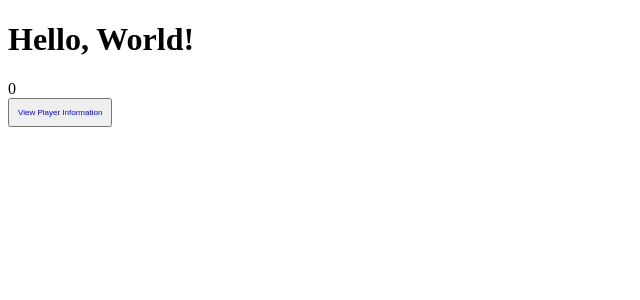
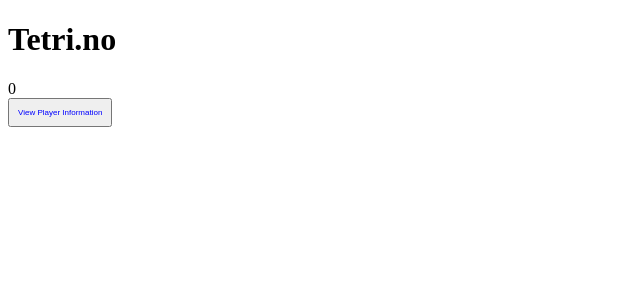
Before and after one commit to ptriklee/TetrioUser, a React app: page / in a window 1280 px wide. Shown: the top 300 px of the page, without its empty margins (0-640 px from the left). Built offline with nearby package versions, Linux system fonts and the light colour scheme; no server answers; the HTML template or start-up script is replaced by a standard one.

Commit message:
Reverting previous changes

```diff
--- a/client/src/components/App.jsx
+++ b/client/src/components/App.jsx
@@ -7,13 +7,13 @@
   useEffect(() => {
     axios.get('/general')
     .then(response => {
-      console.log(response)
+      console.log(response.data.data.usercount)
       setPlayerCount(response.data.data.usercount)
     })
     .catch(err => {
       console.log(err)
-    }), [null]
-  });
+    })
+  }, []);
 
     //   const timer = window.setInterval(() => {
     //     setPlayerCount(prevTime => prevTime + 1000);
@@ -25,7 +25,7 @@
 
   return (
     <div>
-    <h1>Hello, World!</h1>
+    <h1>Tetri.no</h1>
     <div>{playerCount}</div>
     <button style={{color: 'blue', padding: '8px 8px', textAlign: 'center', textDecoration: 'none', display: 'inline-block', fontSize: '8px'}}>View Player Information</button>
     </div>
```
Also changed, not shown: 1 other file (tests, documents, lock files or other folders).
